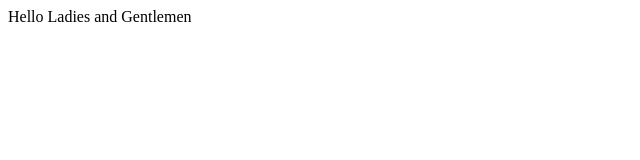
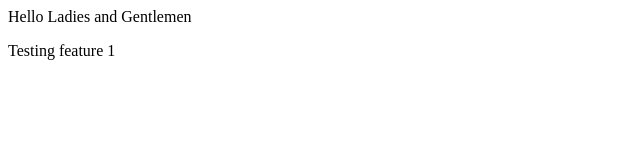
Before and after one commit to Mr-HarshMane/localRepo, a plain HTML site: page index.html in a window 1280 px wide. Shown: the full height of the page, 0-640 px from the left. Drawn offline with Linux system fonts and the light colour scheme.

Commit message:
added feature1 test

```diff
--- a/index.html
+++ b/index.html
@@ -1 +1,2 @@
 <p>Hello Ladies and Gentlemen</p>
+<p>Testing feature 1</p>
```
